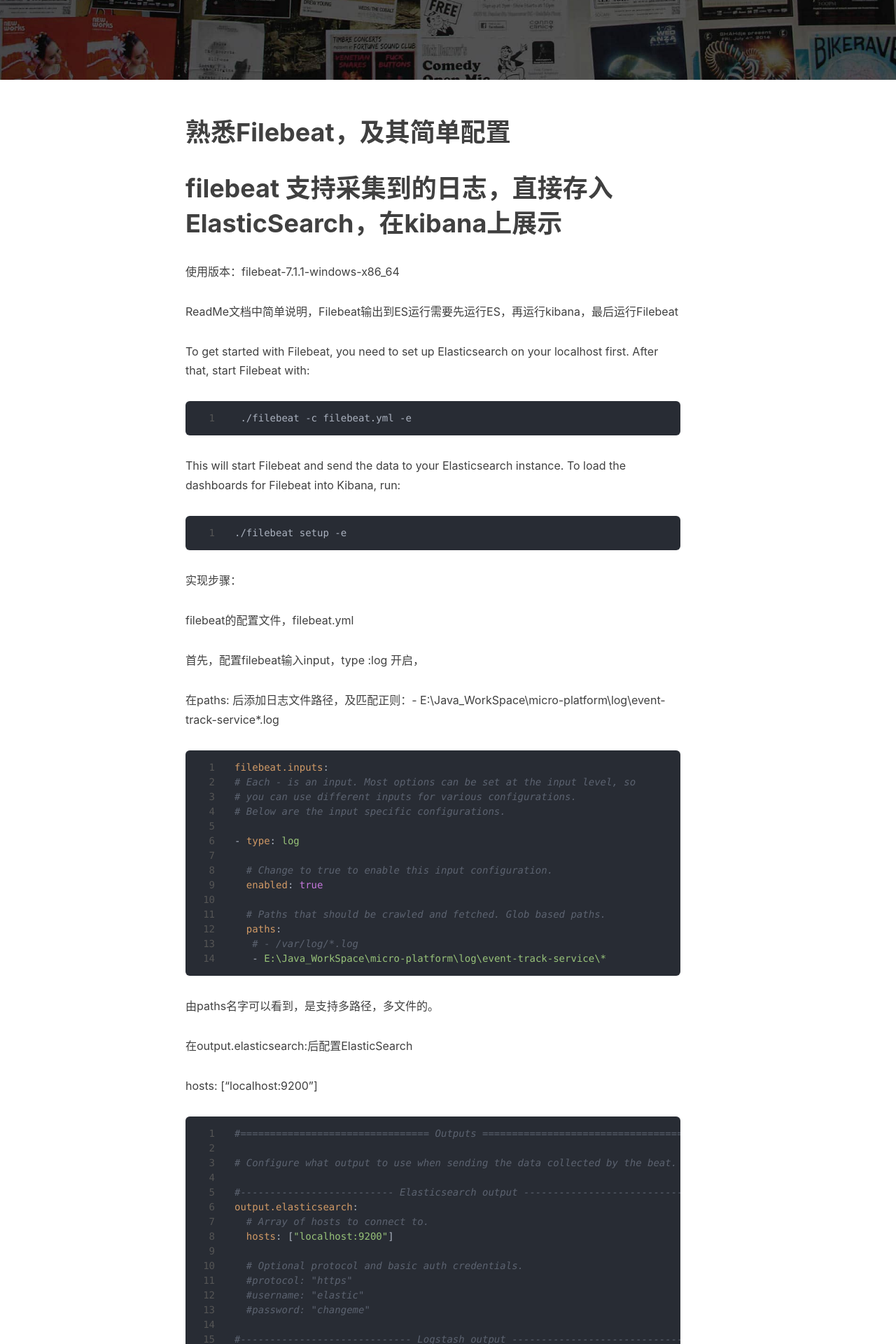
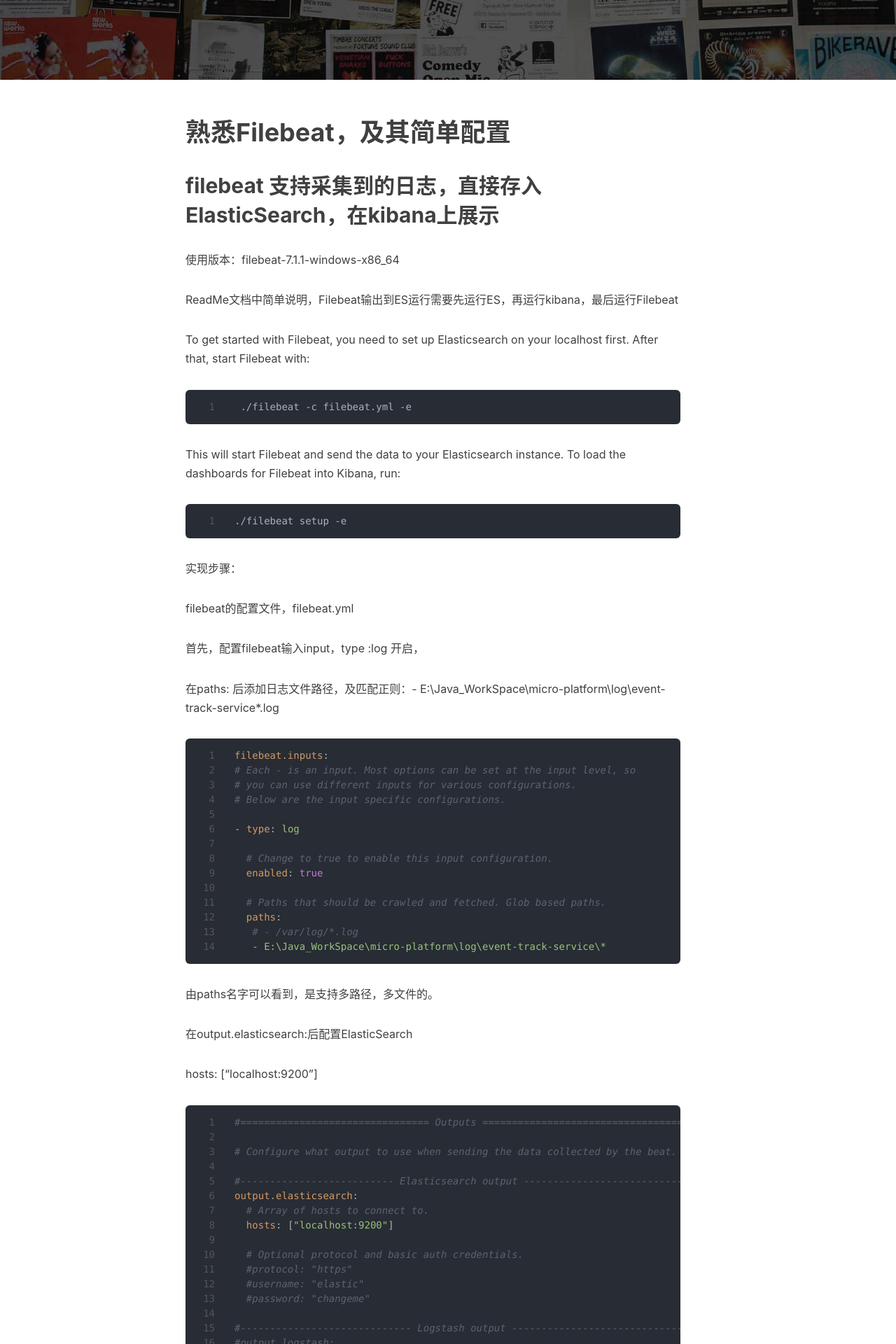
Before and after one commit to WindBruce/wind, a Jekyll site: the page built from _posts/2019-08-08-Filebeat.md, in a window 1280 px wide. Shown: the part 343-2263 px from the top of the page at 70% size. Built offline with Jekyll 4.4.1, drawn with Linux system fonts in a browser that asks for light colours; nearby versions of some CDN libraries; Markdown is read by kramdown in place of the engine named in the settings; comment, search, counter and statistics services are not loaded.

Commit message:
modify something

```diff
--- a/_config.yml
+++ b/_config.yml
@@ -46,7 +46,7 @@
 # replace redcarpet to kramdown,
 # although redcarpet can auto highlight code, the lack of header-id make the catalog impossible, so I switch to kramdown
 # document: http://jekyllrb.com/docs/configuration/#kramdown
-markdown:  rdiscount
+markdown:  kramdown
 kramdown:
   input: GFM                            # use Github Flavored Markdown !important
   syntax_highlighter_opts:
--- a/_posts/2019-08-08-Filebeat.md
+++ b/_posts/2019-08-08-Filebeat.md
@@ -11,7 +11,7 @@
 
 # 熟悉Filebeat，及其简单配置
 
-# filebeat 支持采集到的日志，直接存入ElasticSearch，在kibana上展示
+## filebeat 支持采集到的日志，直接存入ElasticSearch，在kibana上展示
 
 
 使用版本：filebeat-7.1.1-windows-x86_64
```
